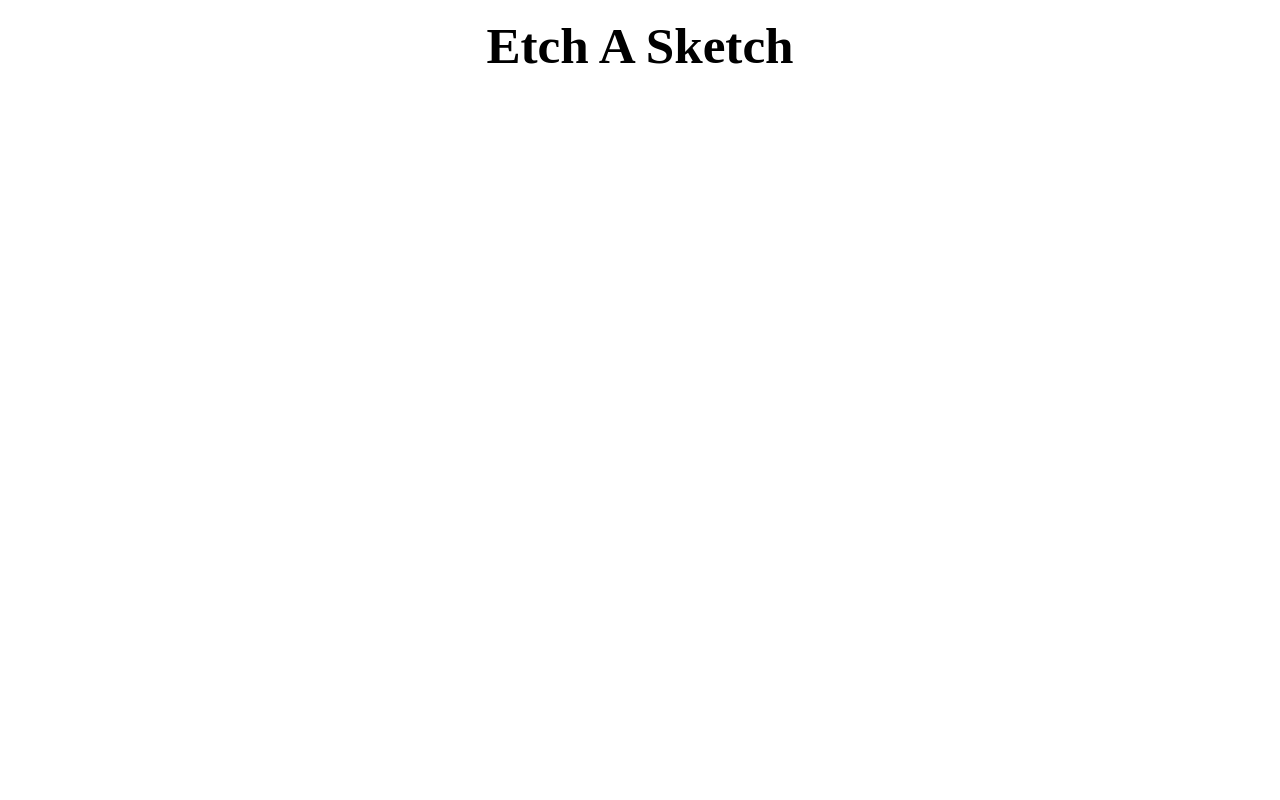
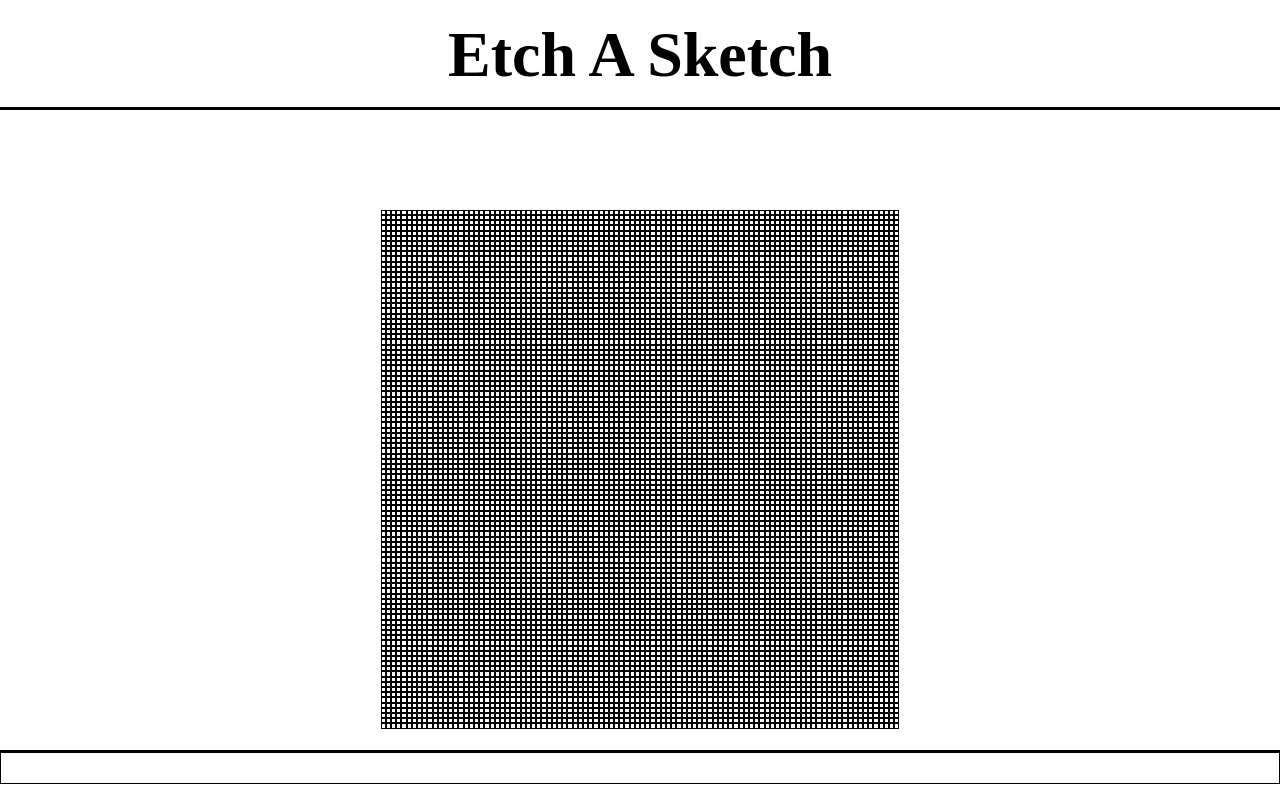
Before and after one commit to alternateved/etch-a-sketch, a plain HTML site: page index.html in a window 1280 px wide. Drawn offline with Linux system fonts and the light colour scheme.

Commit message:
Add generateGrid function and style resulting grid

```diff
--- a/scripts/script.js
+++ b/scripts/script.js
@@ -0,0 +1,17 @@
+const gridContainer = document.querySelector(".container");
+
+function generateGrid(size) {
+  for (let i = 0; i < size; i++) {
+    let row = document.createElement("div");
+    row.classList.add("row");
+
+    for (let j = 0; j < size; j++) {
+      let square = document.createElement("div");
+      square.classList.add("square");
+      row.appendChild(square);
+    }
+    gridContainer.appendChild(row);
+  }
+}
+
+generateGrid(100);
--- a/styles/style.css
+++ b/styles/style.css
@@ -14,16 +14,41 @@ body {
 
 header {
   flex: 0 0 auto;
-  font-size: calc(0.8rem + 1vw);
+  font-size: 4vmin;
   text-align: center;
+}
+
+main {
+  display: flex;
+  flex-direction: column;
+  outline: 3px solid black;
+  height: 80%;
 }
 
 .container {
   display: flex;
+  flex-direction: column;
+  align-items: center;
+  justify-content: center;
+  padding-top: 100px;
+}
+
+.row {
+  display: flex;
+  flex-direction: row;
 }
 
 .square {
-  flex: 1;
-  width: 50vw;
-  height: 50vw;
+  flex-shrink: 0;
+  height: 0.4vh;
+  width: 0.4vh;
+  border: 1px black solid;
 }
+
+footer {
+  flex: 0 0 auto;
+  font-size: calc(0.6rem + 0.5vw);
+  text-align: center;
+  padding: 1rem;
+  border: 1px solid black;
+}
```
